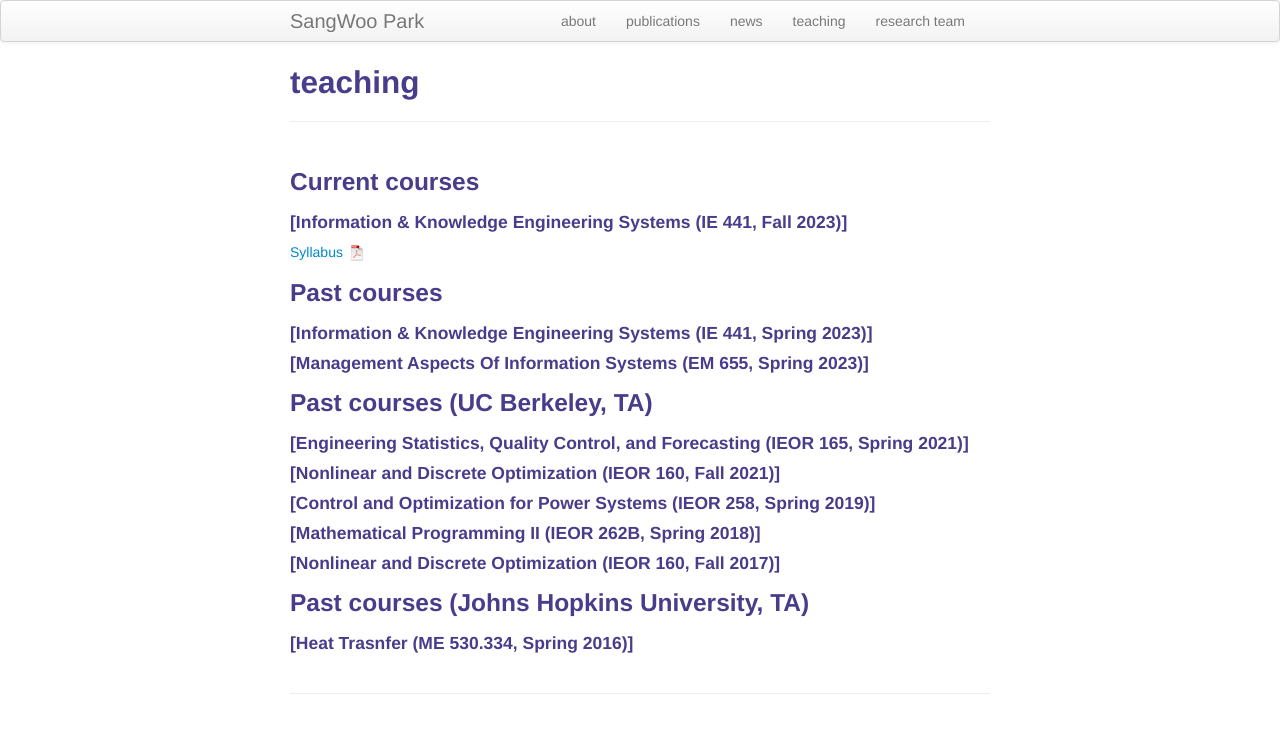
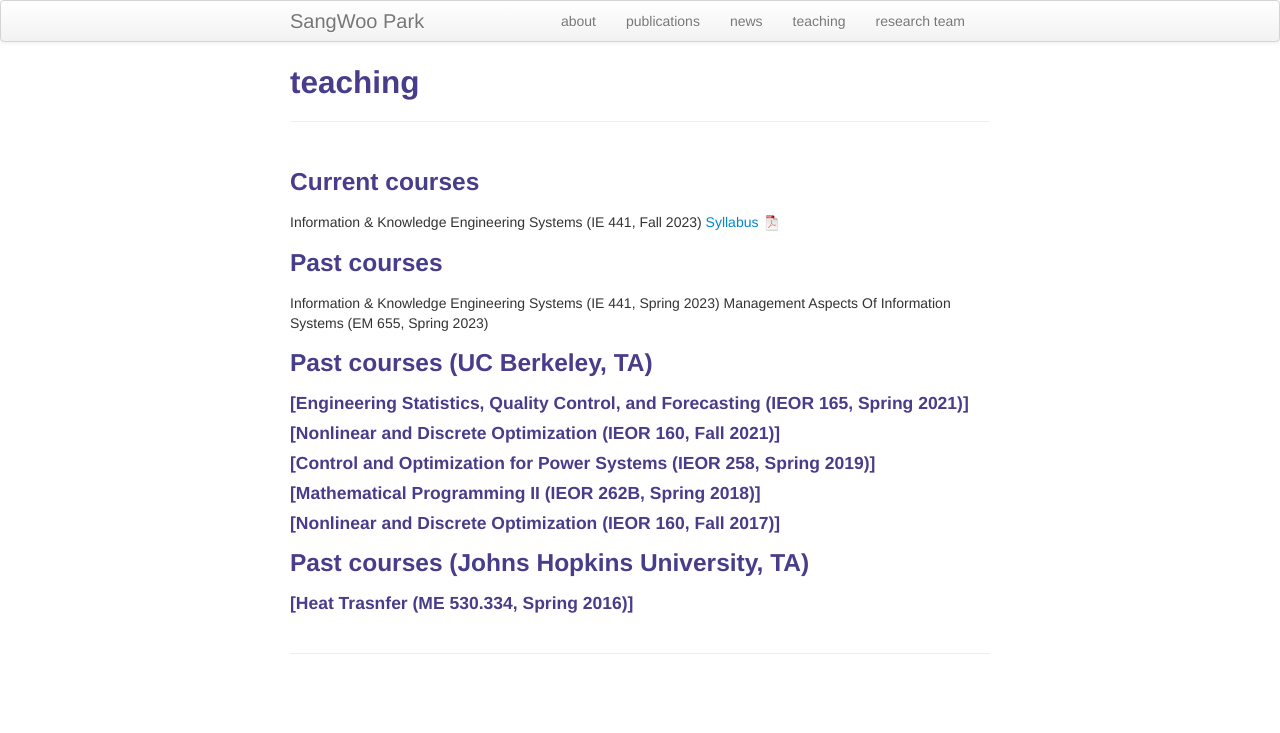
Before and after one commit to sangwoopark-njit/sangwoopark-njit.github.io, a Jekyll site: the page built from teaching.md, in a window 1280 px wide. Shown: the top 733 px of the page. Built offline with Jekyll 4.4.1, drawn with Linux system fonts in a browser that asks for light colours.

```diff
--- a/teaching.md
+++ b/teaching.md
@@ -18,13 +18,13 @@ description: SangWoo Park's teaching
 
 ### <a name="current"></a>Current courses
 
-#### [Information & Knowledge Engineering Systems (IE 441, Fall 2023)]
+Information & Knowledge Engineering Systems (IE 441, Fall 2023)
 <a href="{{ BASE_PATH }}/IE441_syllabus.pdf" target="_blank">Syllabus <img src="icons16/pdf-icon.png" alt="PDF" /></a>
 
 ### <a name="past"></a>Past courses
 
-#### [Information & Knowledge Engineering Systems (IE 441, Spring 2023)]
-#### [Management Aspects Of Information Systems (EM 655, Spring 2023)]
+Information & Knowledge Engineering Systems (IE 441, Spring 2023)
+Management Aspects Of Information Systems (EM 655, Spring 2023)
 
 ### <a name="past"></a>Past courses (UC Berkeley, TA)
 #### [Engineering Statistics, Quality Control, and Forecasting (IEOR 165, Spring 2021)]
```
